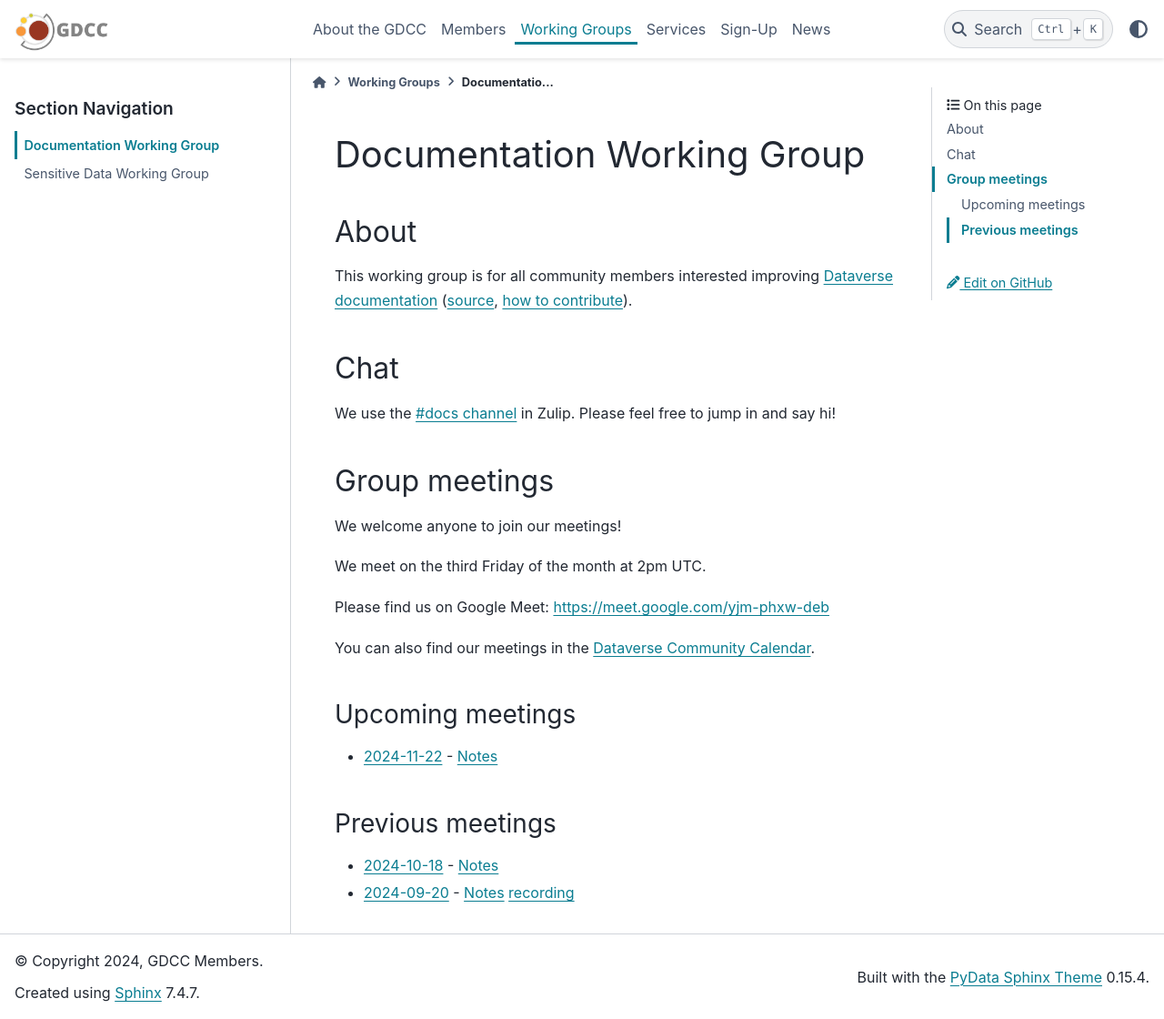
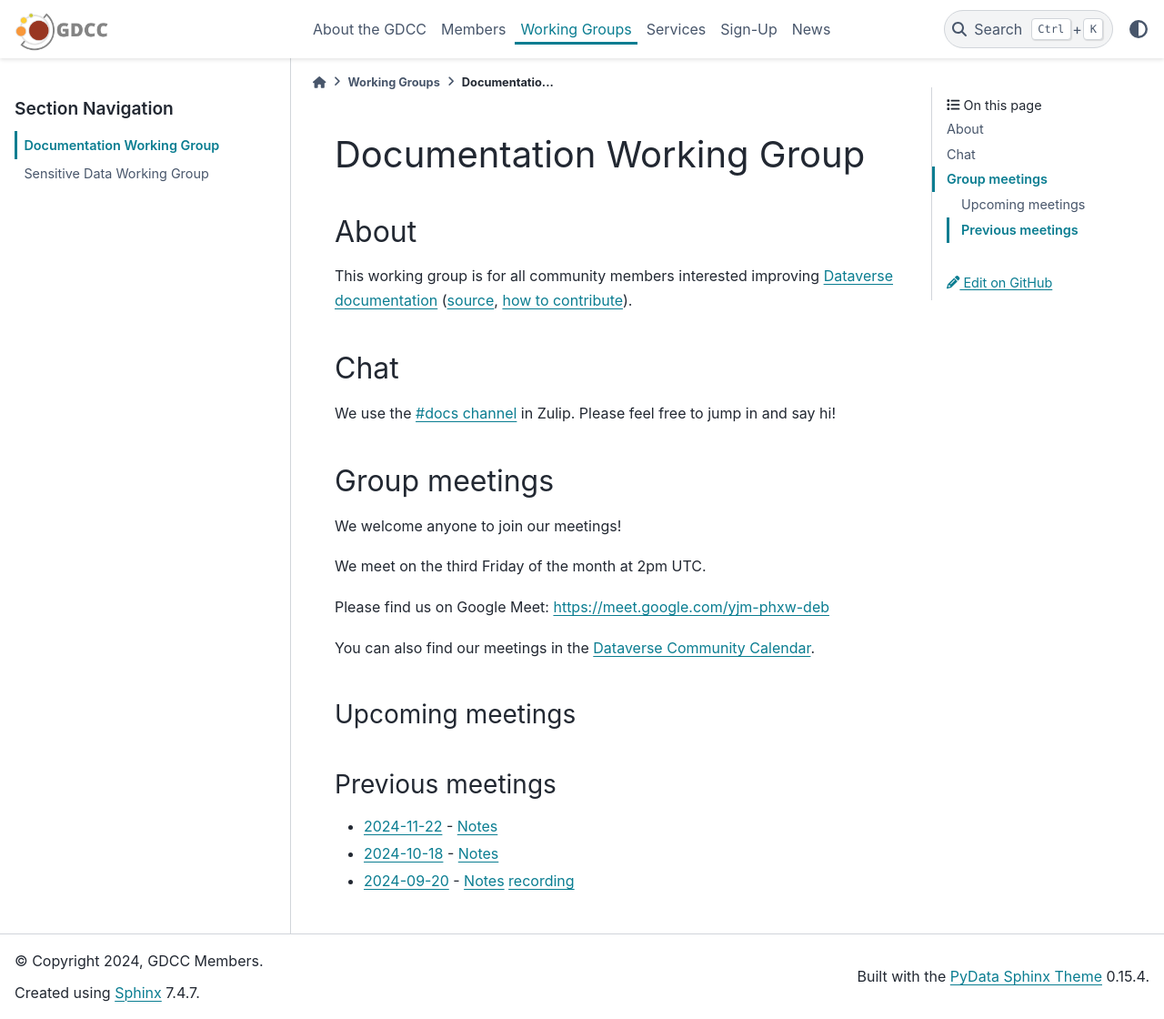
Before and after one commit to gdcc/www.gdcc.io, a Sphinx documentation site: the page built from source/working-groups/documentation.md, in a window 1280 px wide and 1120 px high. Shown: the whole window at 91% size. Built offline with Sphinx 7.4.7 and the PyData theme 0.15.4, drawn with Linux system fonts in a browser that asks for light colours.

Commit message:
move past meeting to previous

```diff
--- a/source/working-groups/documentation.md
+++ b/source/working-groups/documentation.md
@@ -24,9 +24,8 @@
 
 ### Upcoming meetings
 
-- [2024-11-22](https://time.is/compare/1500_22_Nov_2024_in_UTC) - [Notes](https://docs.google.com/document/d/1oP3v0iHBDIsvrkPWOr524sdweCv9nfOsb6KWA-oojXo/edit?usp=sharing)
-
 ### Previous meetings
 
+- [2024-11-22](https://time.is/compare/1500_22_Nov_2024_in_UTC) - [Notes](https://docs.google.com/document/d/1oP3v0iHBDIsvrkPWOr524sdweCv9nfOsb6KWA-oojXo/edit?usp=sharing)
 - [2024-10-18](https://time.is/compare/1300_18_Oct_2024_in_UTC) - [Notes](https://docs.google.com/document/d/1O1v9aMSCNe9ak2_Md2plfaJw42XJuIrb7l1-sSg4hus/edit?usp=sharing)
 - [2024-09-20](https://time.is/compare/1400_20_Sep_2024_in_UTC) - [Notes](https://docs.google.com/document/d/1wUpmkOfQICuPQPbITqJ2oZSD2cSJBdHioEsaLck6_Es/edit?usp=sharing) [recording](https://harvard.zoom.us/rec/share/UBmb9Mzd_grPPsbX7jik54BGRMOHoskcVUab434u6FJOiyPE-fPN-AQjcWQmhSQ2.KAUPfDyco5S2aPzM)
```
